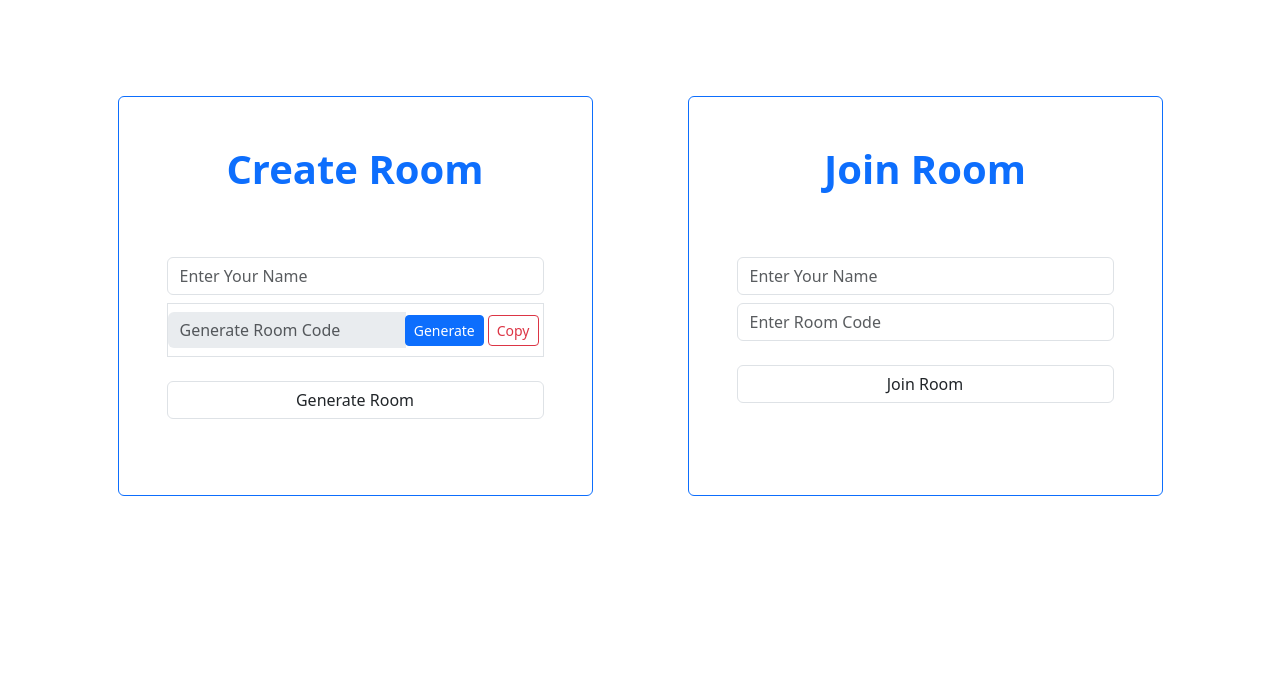
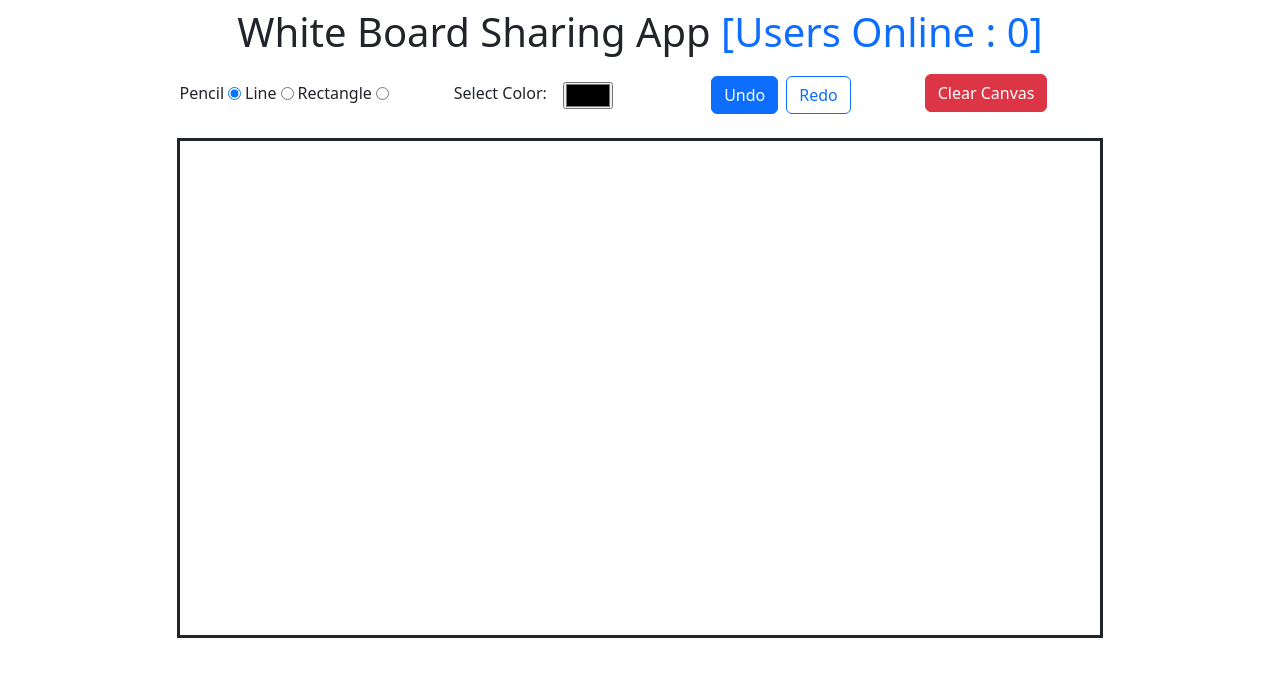
Before and after one commit to 21namanpandey/WhiteBoard-Sharing-App, a React (Vite) app in the folder frontend/: page /1 in a window 1280 px wide. Shown: the top 676 px of the page. Built offline with nearby package versions, Linux system fonts and the light colour scheme.

Commit message:
WhiteBoard room page ui

```diff
--- a/frontend/src/App.jsx
+++ b/frontend/src/App.jsx
@@ -1,12 +1,18 @@
+import { Route, Routes } from 'react-router-dom'
 import './App.css'
 
 import Forms from './components/Forms'
+import RoomPage from './pages/RoomPage'
 
 const App = () =>  {
 
   return (
     <div className='container'>
-      <Forms/>
+      <Routes>
+        <Route path="/" element={<Forms/>} />
+        <Route path="/:roomId" element={<RoomPage/>} />
+      </Routes>
+
     </div>
   )
 }
--- a/frontend/src/components/Forms/CreateRoomForm/index.jsx
+++ b/frontend/src/components/Forms/CreateRoomForm/index.jsx
@@ -8,7 +8,7 @@
 
             <div className="from-group border ">
 
-                <div className="input-group d-flex align-items-center jusitfy-content-center ">
+                <div className="input-group d-flex align-items-center justify-content-center ">
 
                     <input type="text" className="form-control my-2 border-0" disabled placeholder="Generate Room Code" />
 
--- a/frontend/src/components/Whiteboard/index.jsx
+++ b/frontend/src/components/Whiteboard/index.jsx
@@ -0,0 +1,9 @@
+
+
+const WhiteBoard = () => {
+return (
+    <canvas  className="border border-dark border-3 h-100 w-100"></canvas>
+)
+}
+
+export default WhiteBoard
--- a/frontend/src/main.jsx
+++ b/frontend/src/main.jsx
@@ -2,12 +2,13 @@
 import ReactDOM from 'react-dom/client'
 import App from './App.jsx'
 import './index.css'
+import { BrowserRouter as Router } from "react-router-dom"
 
 import "bootstrap/dist/css/bootstrap.min.css";
 import "bootstrap/dist/js/bootstrap.bundle.js"
 
 ReactDOM.createRoot(document.getElementById('root')).render(
-  <React.StrictMode>
+  <Router>
     <App />
-  </React.StrictMode>,
+  </Router>,
 )
--- a/frontend/src/pages/RoomPage/index.css
+++ b/frontend/src/pages/RoomPage/index.css
@@ -0,0 +1,3 @@
+.canvas-box{
+    height: 500px;
+}
--- a/frontend/src/pages/RoomPage/index.jsx
+++ b/frontend/src/pages/RoomPage/index.jsx
@@ -0,0 +1,62 @@
+import { useState } from "react"
+import "./index.css"
+import WhiteBoard from "../../components/Whiteboard";
+
+const RoomPage = () => {
+
+
+    const [tool, setTool] = useState("pencil");
+    const [color, setColor] = useState("black");
+
+
+return (
+    <div className="row">
+
+        <h1 className="text-center py-2">White Board Sharing App  <span className="text-primary">[Users Online : 0]</span></h1>
+
+        <div className="col-md-10 mx-auto px-5  mb-3 d-flex align-items-center justify-content-center">
+
+            <div className="d-flex col-md-2 justify-content-center gap-1">
+                <div className="d-flex gap-1 align-items-center ">
+                    <label htmlFor="pencil">Pencil</label>
+                    <input type="radio" id="pencil" name="tool" value="pencil" checked={tool==="pencil"} onChange={(e)=>setTool(e.target.value)} />
+                </div>
+
+                <div className="d-flex gap-1 align-items-center ">
+                    <label htmlFor="line">Line</label>
+                    <input type="radio" id="line" name="tool" value="line" checked={tool==="line"}  onChange={(e)=>setTool(e.target.value)} />
+                </div>
+
+                <div className="d-flex gap-1 align-items-center ">
+                    <label htmlFor="rect">Rectangle</label>
+                    <input type="radio" id="rect" name="tool" value="rect" checked={tool==="rect"}  onChange={(e)=>setTool(e.target.value)} />
+                </div>
+            </div>
+
+            <div className="col-md-3 mx-auto">
+                <div className="d-flex  align-items-center justify-content-center">
+                    <label htmlFor="color">Select Color:</label>
+                    <input type="color" id="color" className="mt-1 ms-3" value={color} onChange={(e)=> setColor(e.target.value)} />
+                </div>
+            </div>
+
+            <div className="col-md-3 d-flex  gap-2">
+                <button className="btn btn-primary mt-1">Undo</button>
+                <button className="btn btn-outline-primary mt-1">Redo</button>
+            </div>
+
+            <div className="col-md-2">
+                <button className="btn btn-danger"> Clear Canvas</button>
+            </div>
+
+        </div>
+
+        <div className="col-md-10 mx-auto mt-2 canvas-box">
+            <WhiteBoard/>
+        </div>
+
+    </div>
+)
+}
+
+export default RoomPage
```
